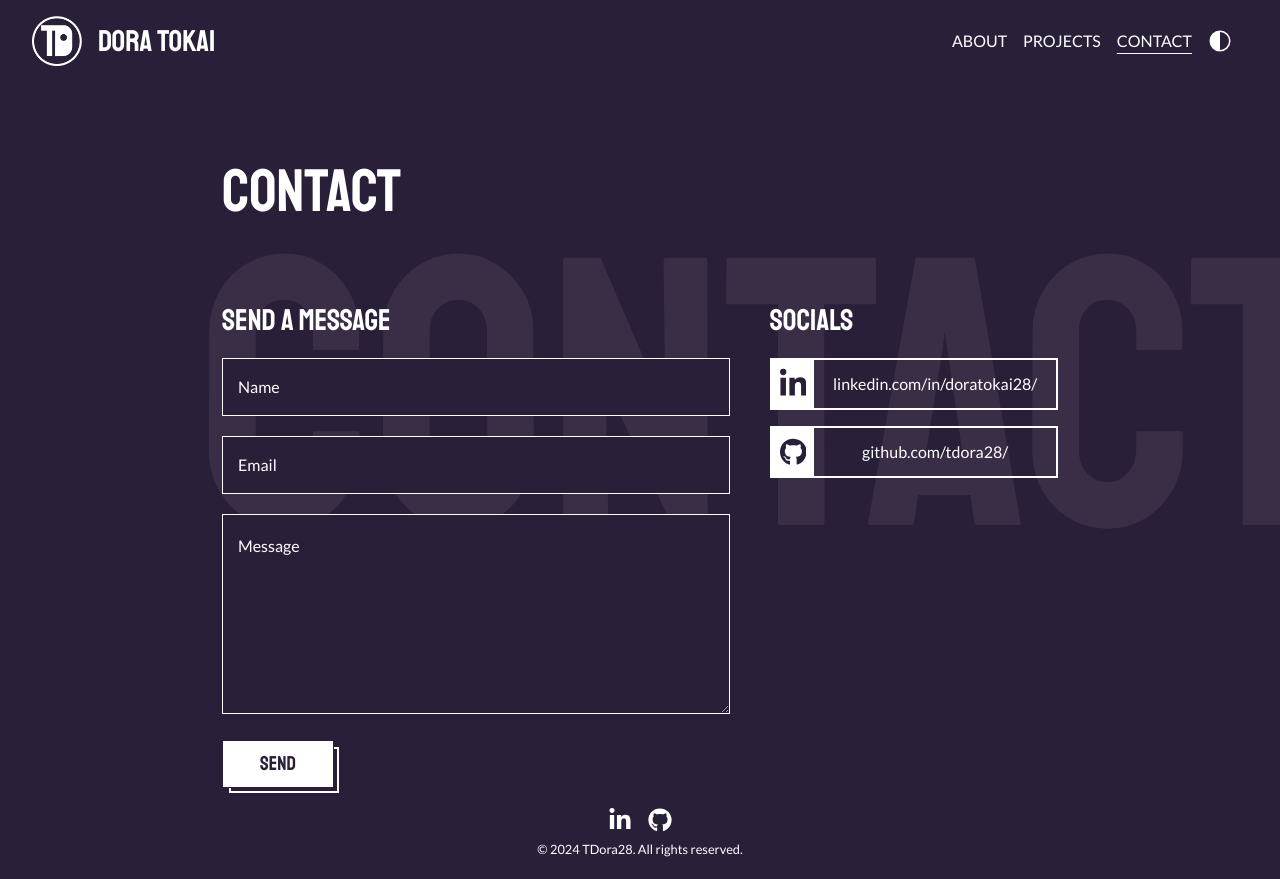
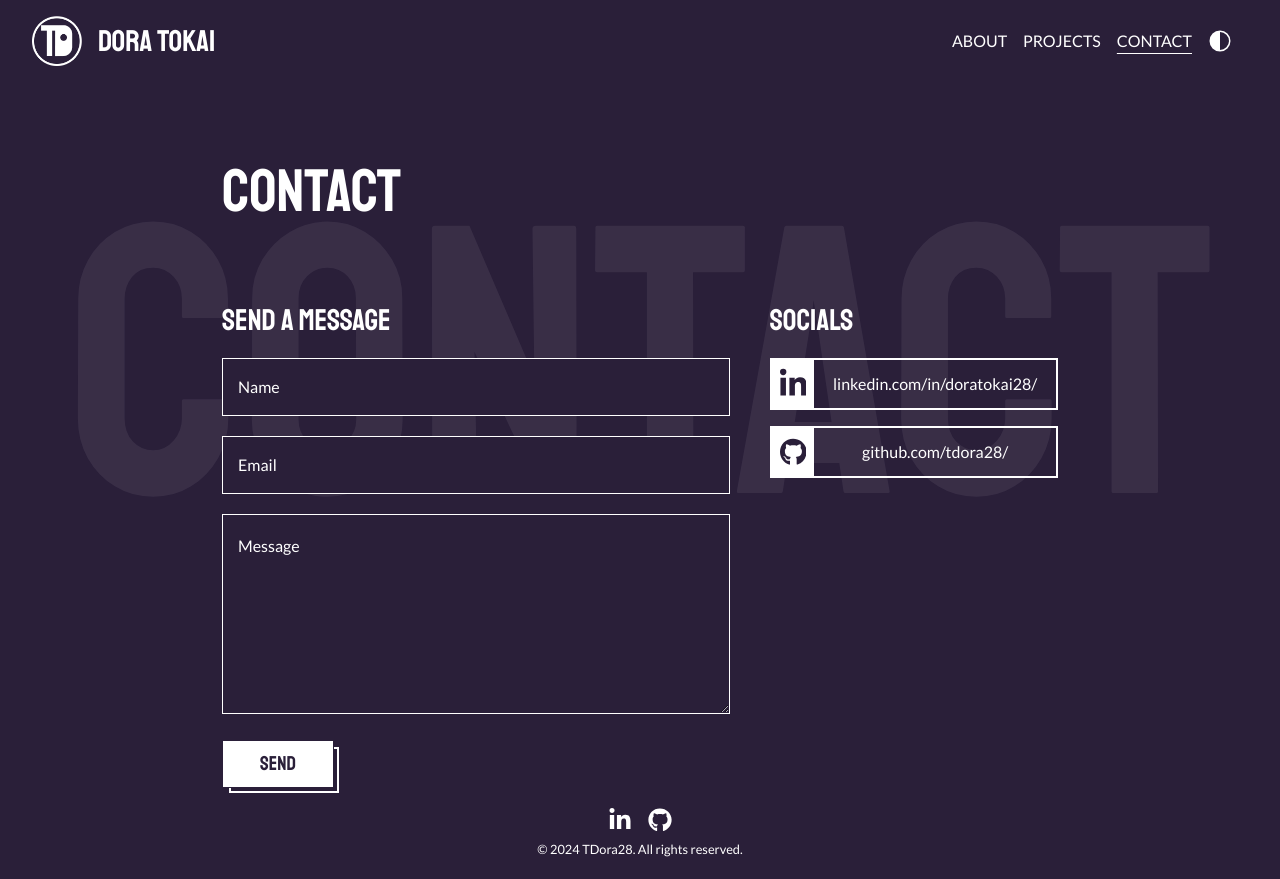
Before and after one commit to tdora28/portfolio, a Next.js app: page /contact in a window 1280 px wide. Built offline with nearby package versions, Linux system fonts and the light colour scheme.

Commit message:
Center all bg decor text

```diff
--- a/src/app/about/page.tsx
+++ b/src/app/about/page.tsx
@@ -75,7 +75,7 @@ const AboutPage = () => {
       </main>
 
       {/* Decorative text in the background */}
-      <DecorText text="About" position="right" />
+      <DecorText text="About" />
     </>
   );
 };
--- a/src/app/contact/page.tsx
+++ b/src/app/contact/page.tsx
@@ -45,7 +45,7 @@ const ContactPage = () => {
       </main>
 
       {/* Decorative text in the background */}
-      <DecorText text="Contact" position="right" />
+      <DecorText text="Contact" />
     </>
   );
 };
--- a/src/app/globals.css
+++ b/src/app/globals.css
@@ -168,20 +168,13 @@ p {
 
 .decor-text {
   position: fixed;
+  top: 10vh;
+  left: 50%;
   z-index: -1;
   font-size: 30vw;
   color: var(--side-color);
+  transform: translateX(-50%);
   opacity: 0.3;
-}
-.decor-text-center {
-  top: 10vh;
-  left: 50%;
-  transform: translateX(-50%);
-}
-.decor-text-right {
-  top: 50%;
-  right: -5vw;
-  transform: translateY(-50%);
 }
 
 .nav-link-active {
--- a/src/app/page.tsx
+++ b/src/app/page.tsx
@@ -27,7 +27,7 @@ export default function Home() {
       </main>
 
       {/* Decorative text in the background */}
-      <DecorText text="Portfolio" position="center" />
+      <DecorText text="Portfolio" />
     </>
   );
 }
--- a/src/app/projects/[id]/page.tsx
+++ b/src/app/projects/[id]/page.tsx
@@ -30,7 +30,7 @@ const ProjectPage = () => {
         </main>
 
         {/* Decorative text in the background */}
-        <DecorText text="404" position="right" />
+        <DecorText text="404" />
       </>
     );
   }
@@ -78,7 +78,7 @@ const ProjectPage = () => {
       </Link>
 
       {/* Decorative text in the background */}
-      <DecorText text="Project" position="right" />
+      <DecorText text="Project" />
     </>
   );
 };
--- a/src/app/projects/page.tsx
+++ b/src/app/projects/page.tsx
@@ -19,7 +19,7 @@ const ProjectsPage = () => {
       </main>
 
       {/* Decorative text in the background */}
-      <DecorText text="Projects" position="right" />
+      <DecorText text="Projects" />
     </>
   );
 };
--- a/src/components/DecorText.tsx
+++ b/src/components/DecorText.tsx
@@ -3,11 +3,10 @@ import { fontDisplay } from '@/utilities/font';
 
 type DecorTextProps = {
   text: string;
-  position: 'center' | 'right';
 };
 
 const DecorText = (props: DecorTextProps) => {
-  return <div className={`${fontDisplay} decor-text ${props.position === 'center' ? 'decor-text-center' : 'decor-text-right'}`}>{props.text}</div>;
+  return <div className={`${fontDisplay} decor-text`}>{props.text}</div>;
 };
 
 export default DecorText;
```
